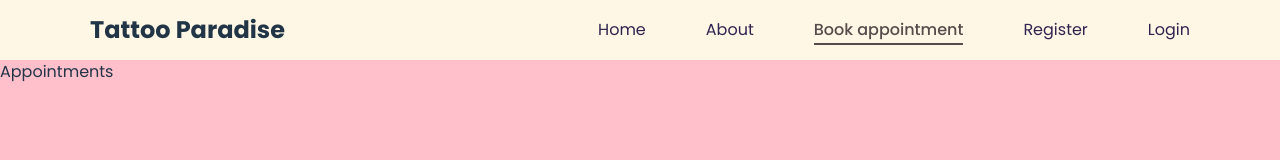
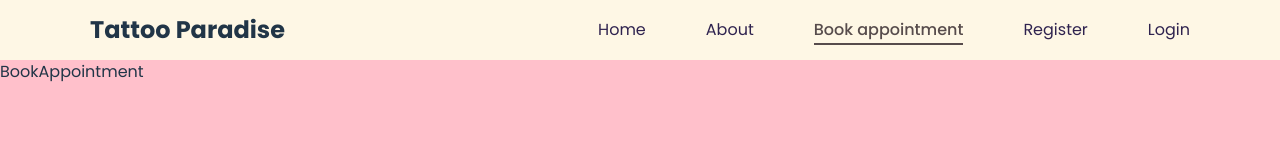
Before and after one commit to MandySpaan/GH_P4_TattooStudio_Frontend, a React (Vite) app: page /appointments in a window 1280 px wide. Shown: the top 160 px of the page. Built offline with nearby package versions, Linux system fonts and the light colour scheme.

Commit message:
feat: added function isTokenValid to remove the token from local storage once it has expired

```diff
--- /dev/null
+++ b/src/components/BookAppointment/BookAppointment.jsx
@@ -0,0 +1,7 @@
+import React from "react";
+
+const BookAppointment = () => {
+  return <div>BookAppointment</div>;
+};
+
+export default BookAppointment;
--- a/src/pages/Appointments/Appointments.jsx
+++ b/src/pages/Appointments/Appointments.jsx
@@ -1,5 +1,10 @@
 import React from "react";
+import BookAppointment from "../../components/BookAppointment/BookAppointment";
 
 export const Appointments = () => {
-  return <div>Appointments</div>;
+  return (
+    <div>
+      <BookAppointment />
+    </div>
+  );
 };
--- a/src/pages/Login/Login.jsx
+++ b/src/pages/Login/Login.jsx
@@ -3,6 +3,7 @@ import { NavLink, useNavigate } from "react-router-dom";
 import { loginUser } from "../../services/apiCalls";
 import { jwtDecode } from "jwt-decode";
 import "./Login.css";
+import { isTokenValid } from "../../utils/functions";
 
 export const Login = () => {
   const navigate = useNavigate();
@@ -30,6 +31,7 @@ export const Login = () => {
           tokenData: decodedToken,
         };
         localStorage.setItem("passport", JSON.stringify(passport));
+        isTokenValid(decodedToken.exp);
         navigate("/profile");
       } else {
         alert(response.message);
--- /dev/null
+++ b/src/utils/functions.js
@@ -0,0 +1,14 @@
+export const isTokenValid = (expireAt) => {
+  const interval = setInterval(() => {
+    console.log("interval");
+    const time = new Date();
+    const currentTimeStamp = Date.parse(time) / 1000;
+    if (currentTimeStamp > expireAt) {
+      console.log("hemos entrado el if");
+      localStorage.removeItem("passport");
+      clearInterval(interval);
+      // ToDo: add code here for a message to let the user know that
+      // his token has expired and needs to login again
+    }
+  }, 60000);
+};
```
